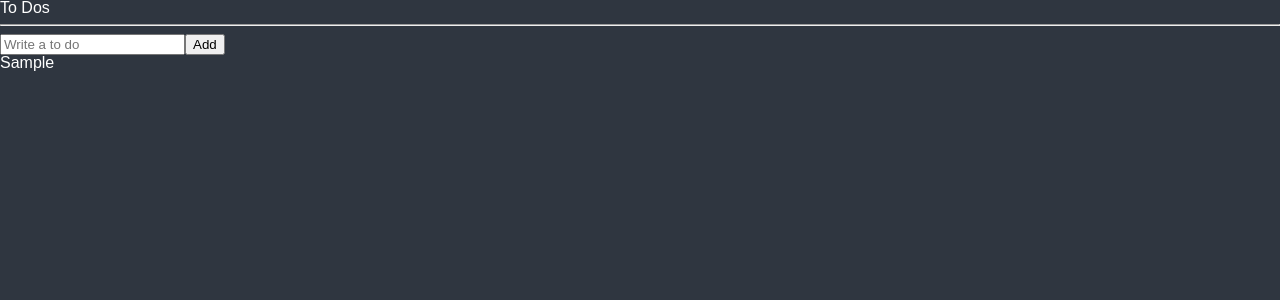
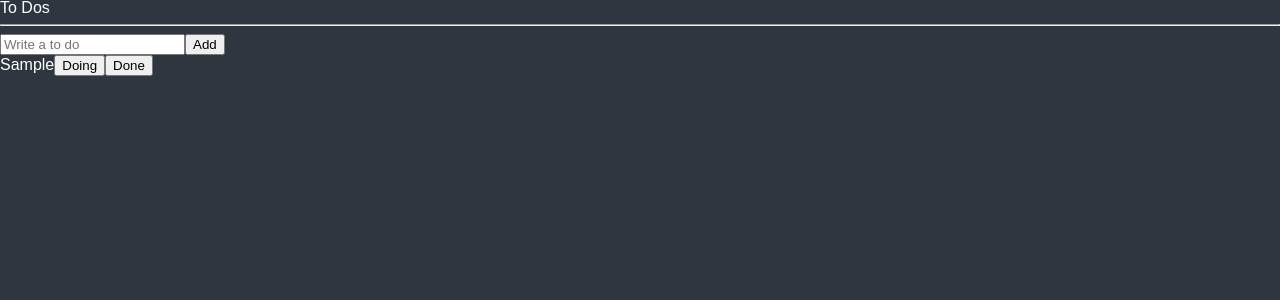
Before and after one commit to mijinB/recoil_todo_list, a React (Create React App) app: page / in a window 1280 px wide. Both pictures are taken after typing "Sample" into the empty fields and a click on the button "Add". Shown: the top 300 px of the page. Built offline with nearby package versions, Linux system fonts and the light colour scheme.

Commit message:
category버튼 클릭 시, 수정하기 위한 get data

```diff
--- a/src/components/ToDo.tsx
+++ b/src/components/ToDo.tsx
@@ -1,7 +1,49 @@
-import { IToDo } from "../atoms";
+import { useSetRecoilState } from "recoil";
+import { IToDo, toDoState } from "../atoms";
 
-function ToDo({ text }: IToDo) {
-    return <li>{text}</li>;
+function ToDo({ id, text, category }: IToDo) {
+    const setToDos = useSetRecoilState(toDoState);
+
+    /**@function onClick
+     * 1. MouseEvent를 인자로 받아서 수정할 category를 변수(name)에 대입
+     * 2. category를 수정하고자 하는 toDo의 index 찾아서 변수(targetIndex)에 대입
+     * 3. targetIndex의 index 값을 사용해서 수정하고자 하는 toDo의 object를 변수(oldToDo)에 대입
+     * 4. 컴포넌트 props로 받은 id, text는 그 값을 유지하고 category는 수정될 값(name)으로 변수(newToDo)에 대입
+     */
+    const onClick = (event: React.MouseEvent<HTMLButtonElement>) => {
+        const {
+            currentTarget: { name },
+        } = event;
+
+        setToDos((oldToDos) => {
+            const targetIndex = oldToDos.findIndex((toDo) => toDo.id === id);
+            const oldToDo = oldToDos[targetIndex];
+            const newToDo = { id, text, category: name };
+            console.log(oldToDo, newToDo);
+            return oldToDos;
+        });
+    };
+
+    return (
+        <li>
+            <span>{text}</span>
+            {category !== "TO_DO" && (
+                <button name="TO_DO" onClick={onClick}>
+                    To Do
+                </button>
+            )}
+            {category !== "DOING" && (
+                <button name="DOING" onClick={onClick}>
+                    Doing
+                </button>
+            )}
+            {category !== "DONE" && (
+                <button name="DONE" onClick={onClick}>
+                    Done
+                </button>
+            )}
+        </li>
+    );
 }
 
 export default ToDo;
--- a/src/components/ToDoList.tsx
+++ b/src/components/ToDoList.tsx
@@ -5,6 +5,7 @@ import ToDo from "./ToDo";
 
 function ToDoList() {
     const toDos = useRecoilValue(toDoState);
+    console.log(toDos);
 
     return (
         <div>
```
